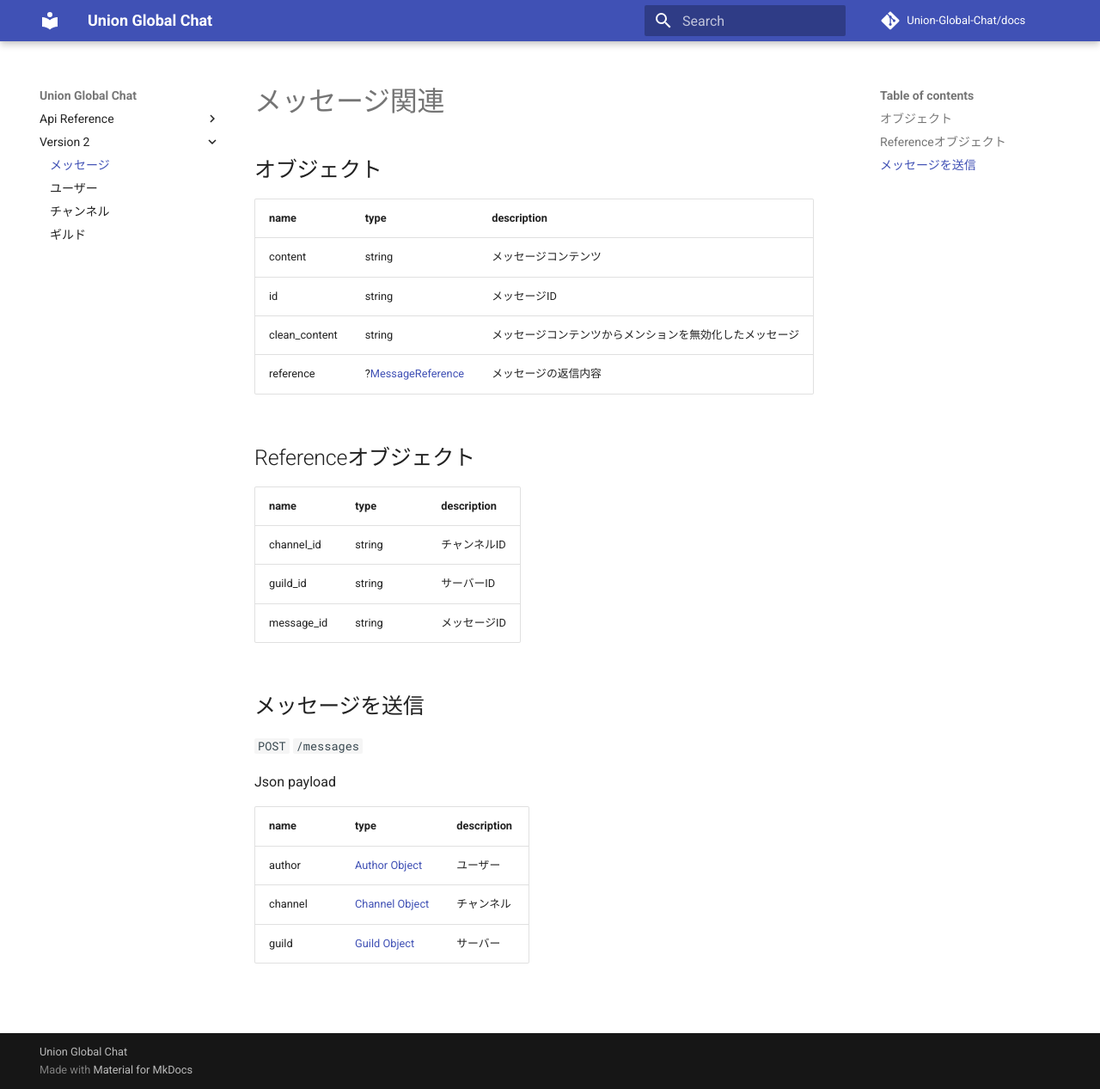
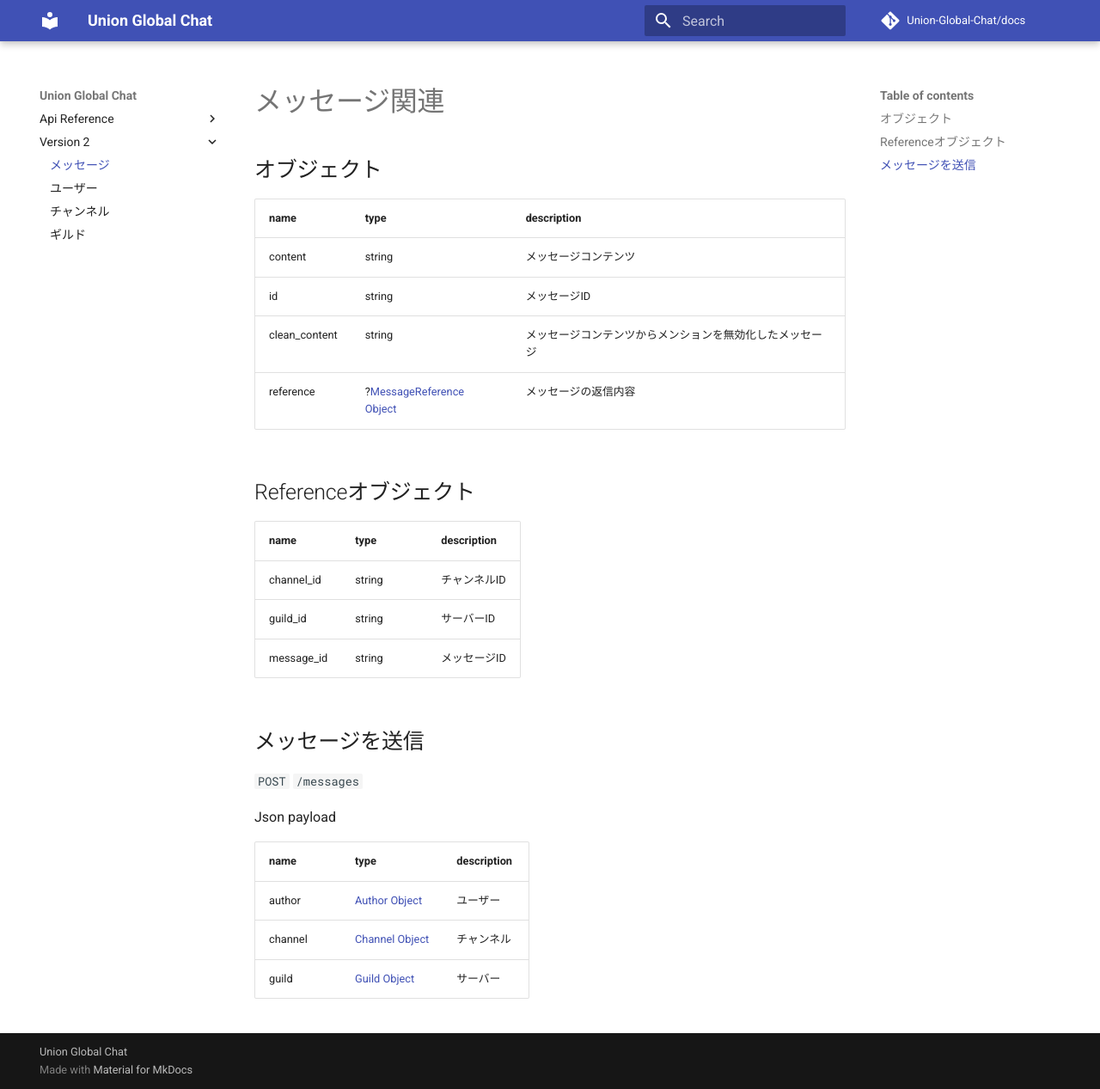
Before and after one commit to Union-Global-Chat/docs, an MkDocs documentation site: the page built from docs/v2/messages.md, in a window 1280 px wide and 1267 px high. Shown: the whole window at 86% size. Built offline with MkDocs 1.6.1 and Material for MkDocs 9.7.7, drawn with Linux system fonts in a browser that asks for light colours; comment, search, counter and statistics services are not loaded.

Commit message:
Update messages.md

```diff
--- a/docs/v2/messages.md
+++ b/docs/v2/messages.md
@@ -7,7 +7,7 @@
 | content       | string | メッセージコンテンツ |
 | id            | string | メッセージID |
 | clean_content | string | メッセージコンテンツからメンションを無効化したメッセージ |
-| reference     | ?[MessageReference](/docs/v2/messages#Referenceオブジェクト) | メッセージの返信内容 |
+| reference     | ?[MessageReference Object](/docs/v2/messages#Referenceオブジェクト) | メッセージの返信内容 |
 
 ## Referenceオブジェクト
 
```
